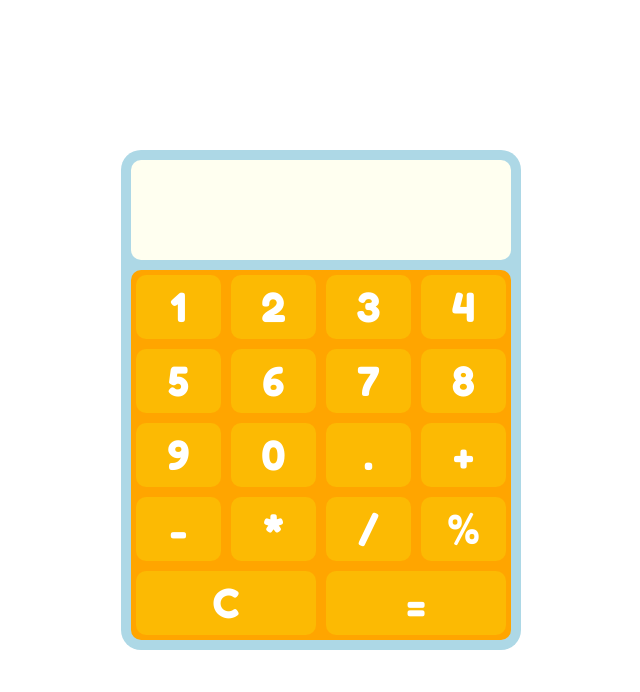
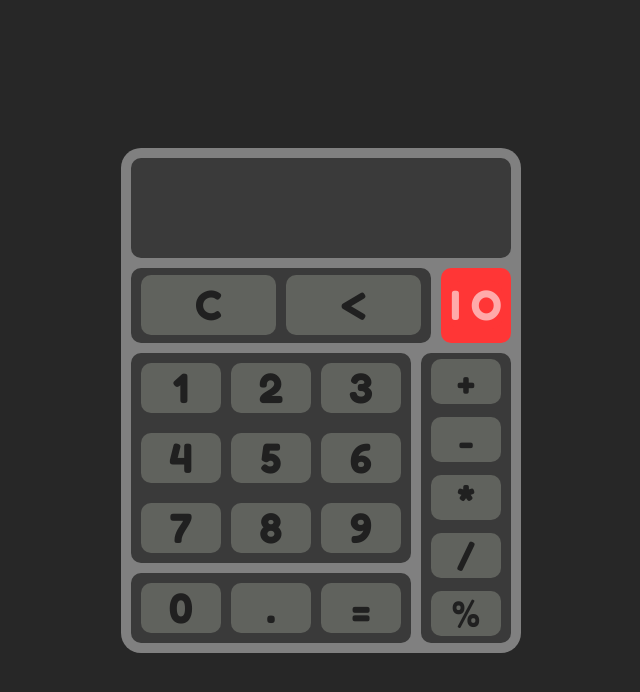
Before and after one commit to pkCodes/pkCodes.github.io, a plain HTML site: page index.html in a window 1280 px wide. Shown: the whole page, without its empty margins (319-959 px from the left). Drawn offline with Linux system fonts and the light colour scheme.

Commit message:
Power Switch Implementation

```diff
--- a/index.html
+++ b/index.html
@@ -4,10 +4,10 @@
     <meta charset="UTF-8" />
     <meta name="viewport" content="width=device-width, initial-scale=1.0" />
     <link rel="stylesheet" href="style.css" />
-    <link rel="stylesheet" href="https://fonts.googleapis.com/css?family=Fredoka One"/>
+    <link rel="stylesheet" href="https://fonts.googleapis.com/css?family=Fredoka One" />
     <title>Calculator</title>
   </head>
   <body>
-    <script src="main.js"></script>
+    <script src="index.js"></script>
   </body>
 </html>
--- /dev/null
+++ b/index.js
@@ -0,0 +1,97 @@
+var root = document.createElement('div');
+root.classList.add('root');
+document.body.appendChild(root);
+
+class CreateElement {
+  constructor(elementTag) {
+    this._elementTag = elementTag;
+    let powerState = false;
+    this.create = function (elementNames, elementValues, screenInputs, digits, operators, clrBtns, dotZero, powerSwitch) {
+      for (let i = 1; i < elementNames.length; i++) {
+        elementNames[i] = document.createElement(this._elementTag);
+        elementNames[i].innerText = elementValues[i];
+        elementNames[i].style.cssText = i > 0 && i < 10 ? this.digitStyle() : i > 11 && i < 17 ? this.operatorStyle() : i == 10 || i == 11 || i == 18 ? this.dotzeroStyle() : i == 17 || i == 19 ? this.clrBtnstyle() : i == 20 ? this.pwrBtnstyle() : 0;
+        i > 0 && i < 10 ? digits.append(elementNames[i]) : i > 11 && i < 17 ? operators.append(elementNames[i]) : i == 10 || i == 11 || i == 18 ? dotZero.append(elementNames[i]) : i == 17 || i == 19 ? clrBtns.append(elementNames[i]) : i == 20 ? powerSwitch.append(elementNames[i]) : 0;
+      }
+      elementNames[17].addEventListener('click', () => (screenInputs.innerText = ''));
+      elementNames[19].addEventListener('click', () => (screenInputs.innerText = screenInputs.innerText.slice(0, -1)));
+      elementNames[20].addEventListener('click', () => {
+        powerState = !powerState;
+        for (let i = 1; i < 20; i++) {
+          let eventListeners = () => (i < 17 ? (screenInputs.innerText += elementValues[i]) : 0);
+          if (powerState) {
+            document.body.style.backgroundColor = 'azure';
+            app.style.cssText += 'background-color: #4d4d4d;';
+            screen.style.cssText += 'background-color: azure';
+            elementNames[i].style.cssText = i > 0 && i < 10 ? this.digitStyle() : i > 11 && i < 17 ? this.operatorStyle() : i == 10 || i == 11 || i == 18 ? this.dotzeroStyle() : i == 17 || i == 19 ? this.clrBtnstyle() : i == 20 ? this.pwrBtnstyle() : 0;
+            elementNames[i].addEventListener('click', eventListeners);
+            if (i == 18) elementNames[18].addEventListener('click', () => CreateElement.calculate());
+          } else {
+            // elementNames[i].removeEventListener('click', eventListeners);
+            window.location.reload();
+          }
+        }
+      });
+    };
+    this.digitStyle = function () {
+      let temp = 'width: 80px; height: 50px;';
+      powerState ? (digits.style.cssText += 'background-color: #ffc629;') : 0;
+      return powerState ? temp + 'background-color: orange; color: white;' : temp + 'background-color: #60625d';
+    };
+    this.operatorStyle = function () {
+      let temp = 'width: 70px; height: 45px; font-size: 35px;';
+      powerState ? (operators.style.cssText += 'background-color: #3bb8a8;') : 0;
+      return powerState ? temp + 'background-color: #2a9d8f; color: white;' : temp + 'background-color: #60625d';
+    };
+    this.dotzeroStyle = function () {
+      let temp = 'width: 80px; height: 50px;';
+      powerState ? (dotZero.style.cssText += 'background-color: #b388eb;') : 0;
+      return powerState ? temp + 'background-color: #7554a1; color: white;' : temp + 'background-color: #60625d';
+    };
+    this.clrBtnstyle = function () {
+      let temp = 'width: 135px; height: 60px;';
+      powerState ? (clrBtns.style.cssText += 'background-color: #99c1de;') : 0;
+      return powerState ? temp + 'background-color: #698fc2; color: white;' : temp + 'background-color: #60625d';
+    };
+    this.pwrBtnstyle = function () {
+      return 'color: #ffaaaa; background-color: #ff3636;';
+    };
+  }
+
+  creatediv(props) {
+    var newEle = document.createElement(this._elementTag);
+    newEle.style.cssText = props.s;
+    props.p.appendChild(newEle);
+    this.newEle2 = newEle;
+  }
+
+  static calculate() {
+    screenInputs.innerText = eval(screenInputs.innerText);
+  }
+}
+
+class CreateButton extends CreateElement {
+  constructor(screenInputs, digits, operators, clrBtns, dotZero, powerSwitch) {
+    super('button');
+    this.buttonValues = [' ', 1, 2, 3, 4, 5, 6, 7, 8, 9, 0, '.', '+', '-', '*', '/', '%', 'C', '=', '<', 'I O'];
+    this.buttonNames = [' ', 'one', 'two', 'three', 'four', 'five', 'six', 'seven', 'eight', 'nine', 'zero', 'point', 'plus', 'minus', 'into', 'slash', 'percentage', 'clear', 'equal', 'delete', 'power'];
+    this.create(this.buttonNames, this.buttonValues, screenInputs, digits, operators, clrBtns, dotZero, powerSwitch);
+  }
+}
+
+class CreateDiv extends CreateElement {
+  constructor(parent) {
+    super('div');
+    this.creatediv(parent);
+  }
+}
+
+var app = new CreateDiv({ p: root, s: 'height: 505px; width: 400px; background-color: gray; text-align: center; border-radius: 20px;' }).newEle2;
+var screen = new CreateDiv({ p: app, s: 'height: 100px; background-color: #3a3a3a; margin: 10px; border-radius: 10px; position: relative; direction: rtl;' }).newEle2;
+var screenInputs = new CreateDiv({ p: screen, s: 'position: absolute; bottom: 0; right: 10px; color: #335c67; font-size: 55px;' }).newEle2;
+var clrBtns = new CreateDiv({ p: app, s: 'height: 75px; width: 300px; background-color: #3a3a3a; margin: 0 0 10px 10px; border-radius: 10px; display: flex; flex-wrap: wrap; justify-content: space-evenly; align-items: center; float: left;' }).newEle2;
+var powerSwitch = new CreateDiv({ p: app, s: 'width: 70px; height: 75px; background-color: #ff3636; float: right; margin: 0 10px; border-radius: 10px;  display: flex; flex-wrap: wrap; justify-content: space-evenly; align-items: center;' }).newEle2;
+var digits = new CreateDiv({ p: app, s: 'width: 280px; height: 210px; margin: 0 10px 10px 10px; border-radius: 10px; background-color: #3a3a3a; display: flex; flex-wrap: wrap; justify-content: space-evenly; align-items: center; float: left;' }).newEle2;
+var operators = new CreateDiv({ p: app, s: 'width: 90px; height: 290px; background-color: #3a3a3a; border-radius: 10px; display: flex; flex-wrap: wrap; justify-content: space-evenly; align-items: center; float: right; margin-right: 10px;' }).newEle2;
+var dotZero = new CreateDiv({ p: app, s: 'width: 280px; height: 70px; background-color: #3a3a3a; margin-left: 10px; border-radius: 10px; display: flex; flex-wrap: wrap; justify-content: space-evenly; align-items: center;' }).newEle2;
+var btn = new CreateButton(screenInputs, digits, operators, clrBtns, dotZero, powerSwitch);
--- a/main.js
+++ /dev/null
@@ -1,53 +0,0 @@
-var root = document.createElement('div');
-root.classList.add('root');
-document.body.appendChild(root);
-
-class CreateElement {
-  constructor(elementTag) {
-    this._elementTag = elementTag;
-    this.create = function (elementNames, elementValues, buttons, screenInputs) {
-      for (let i = 1; i < elementNames.length; i++) {
-        elementNames[i] = document.createElement(this._elementTag);
-        elementNames[i].innerText = elementValues[i];
-        elementNames[i].style.cssText = 'flex: 1 80px; border-radius: 10px; background-color: #fcba03; border: none; margin: 5px; font-size: 40px; color: white;';
-        i < 17 ? elementNames[i].addEventListener('click', () => screenInputs.innerText += elementValues[i]): 0;
-        buttons.append(elementNames[i]);
-      }
-      elementNames[17].addEventListener('click', () => screenInputs.innerText = '');
-      elementNames[18].addEventListener('click', () => CreateElement.calculate());
-    };
-  }
-
-  creatediv(props) {
-    var newEle = document.createElement(this._elementTag);
-    newEle.style.cssText = props.s;
-    props.p.appendChild(newEle);
-    this.newEle2 = newEle;
-  }
-
-  static calculate () {
-    screenInputs.innerText = eval(screenInputs.innerText)
-  }
-}
-
-class CreateButton extends CreateElement {
-  constructor(buttons, screenInputs) {
-    super('button');
-    this.buttonValues = [' ', 1, 2, 3, 4, 5, 6, 7, 8, 9, 0, '.', '+', '-', '*', '/', '%', 'C', '='];
-    this.buttonNames = [' ', 'one', 'two', 'three', 'four', 'five', 'six', 'seven', 'eight', 'nine', 'zero', 'point', 'plus', 'minus', 'into', 'slash', 'percentage', 'clear', 'equal'];
-    this.create(this.buttonNames, this.buttonValues, buttons, screenInputs);
-  }
-}
-
-class CreateDiv extends CreateElement {
-  constructor(parent) {
-    super('div');
-    this.creatediv(parent);
-  }
-}
-
-var app = new CreateDiv({p: root, s: 'height: 500px; width: 400px; background-color: lightblue; text-align: center; border-radius: 20px;'}).newEle2;
-var screen = new CreateDiv({p:app, s: 'height: 100px; background-color: ivory; margin: 10px; border-radius: 10px; position: relative; overflow: hidden; direction: rtl;'}).newEle2;
-var screenInputs = new CreateDiv({p:screen, s: 'position: absolute; bottom: 0; right: 10px; color: #2e302f; font-size: 55px;'}).newEle2;
-var buttons = new CreateDiv({p:app, s: 'width: 380px; height: 370px; margin: 0 10px 10px 10px; border-radius: 10px; background-color: orange; display: flex; flex-wrap: wrap;'}).newEle2;
-var btn = new CreateButton(buttons, screenInputs);
--- a/style.css
+++ b/style.css
@@ -4,10 +4,16 @@
   box-sizing: border-box;
   font-family: 'Fredoka One';
 }
-
+body {
+  background-color: #272727;
+}
 button {
   outline: none;
   cursor: pointer;
+  border-radius: 10px;
+  border: none;
+  font-size: 40px;
+  color: #202020;
 }
 
 .root {
```
